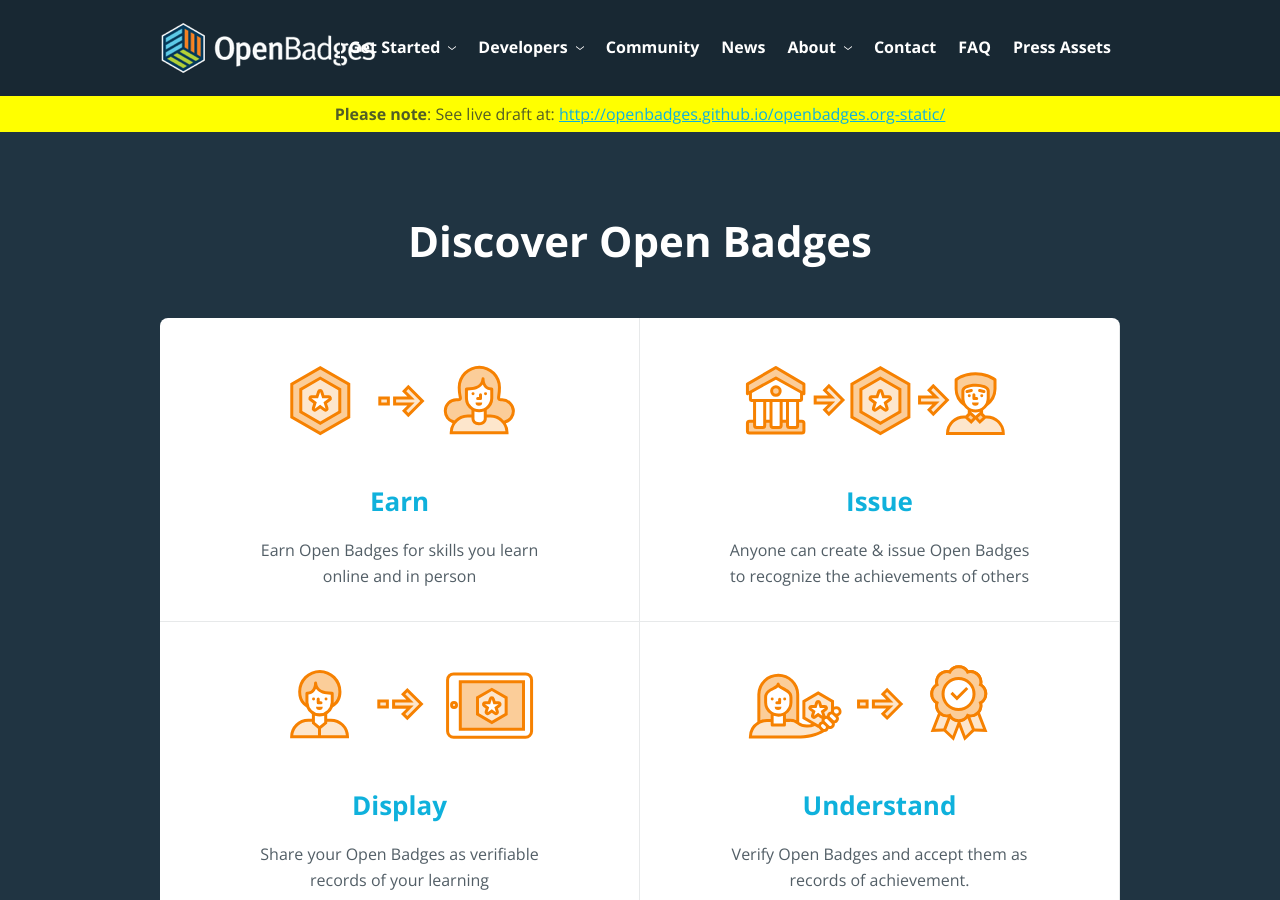
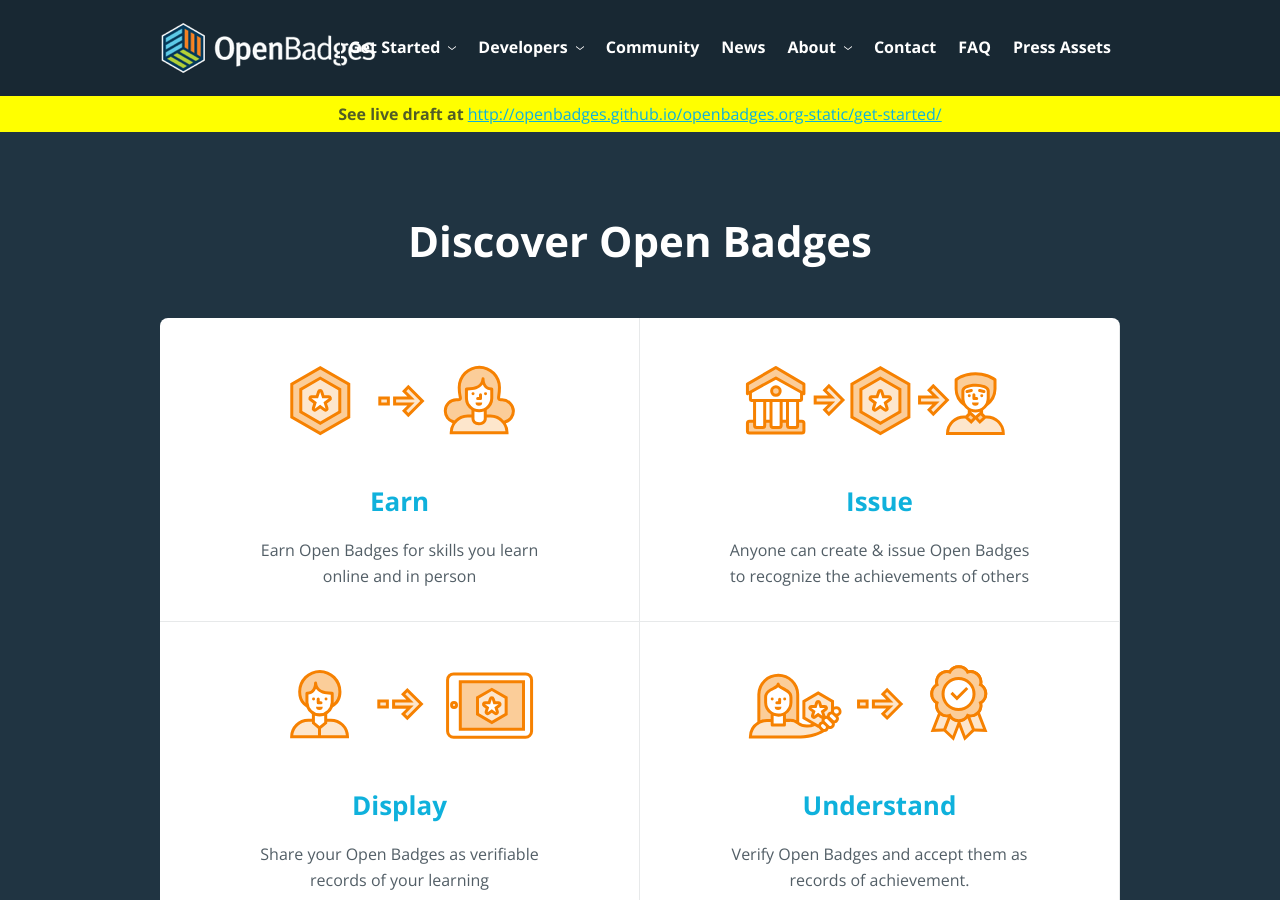
Before and after one commit to mozilla/openbadges.org-static, a Jekyll site: the page built from index.html, in a window 1280 px wide and 900 px high. Built offline with Jekyll 4.4.1, drawn with Linux system fonts in a browser that asks for light colours.

Commit message:
homepage edit

```diff
--- a/_layouts/page-twocol.html
+++ b/_layouts/page-twocol.html
@@ -18,7 +18,7 @@
 	<article class="contentblock">
 		<div style="width:100%;background:yellow;text-align:center;color:darkbrown;padding:10px 0">
 	      <p>
-	        <strong>Please note</strong>: See live draft at <a href="http://openbadges.github.io/openbadges.org-static/get-started/">http://openbadges.github.io/openbadges.org-static/get-started/</a>
+	        <strong>See live draft at </strong> <a href="http://openbadges.github.io/openbadges.org-static/get-started/">http://openbadges.github.io/openbadges.org-static/get-started/</a>
 	      </p>
 	    </div>
 
--- a/_layouts/page.html
+++ b/_layouts/page.html
@@ -3,9 +3,9 @@
 ---
 <main class="l-containerhorizontal l-containerhorizontal-offset l-containervertical-offsetlarge">
     <div style="width:100%;background:yellow;text-align:center;color:darkbrown;padding:10px 0">
-      <p>
-        <strong>Please note</strong>: This website is currently under construction. Please visit <a href="http://openbadges.org">http://openbadges.org</a> for the current published version.
-      </p>
+        <p>
+            <strong>See live draft at </strong> <a href="http://openbadges.github.io/openbadges.org-static/get-started/">http://openbadges.github.io/openbadges.org-static/get-started/</a>
+        </p>
     </div>
 	<article class="contentblock">
 		<h1 class="title title-large">{{ page.title }}</h1>
--- a/index.html
+++ b/index.html
@@ -4,7 +4,7 @@
     <main>
       <div style="width:100%;background:yellow;text-align:center;color:darkbrown;padding:10px 0">
         <p>
-          <strong>Please note</strong>: See live draft at: <a href="http://openbadges.github.io/openbadges.org-static/">http://openbadges.github.io/openbadges.org-static/</a>
+          <strong>See live draft at </strong> <a href="http://openbadges.github.io/openbadges.org-static/get-started/">http://openbadges.github.io/openbadges.org-static/get-started/</a>
         </p>
       </div>
       <section class="spotlight l-containerhorizontal l-containervertical-offset">
@@ -50,16 +50,18 @@
 
         <p class="title title-fill-partial title-thin title-narrow">Thousands of organizations across the world issue Open Badges, from non-profits to major employers to educational institutions at every level.</p>
       </section>
-
-      <div class="l-onecol l-containerhorizontal l-containervertical-offsetlarge">
+      <div class="l-onecol l-containerhorizontal">
+        <h1 class="title">Connected, verifiable credentials represented in portable image files</h1>
+      </div>
+      <div class="l-twocol l-containerhorizontal l-containervertical-offsetlarge" style="padding-bottom:70px;">
         <article class="contentblock">
-          <h1 class="title">Connected, verifiable credentials represented in portable image files</h1>
           <p>Open Badges are visual tokens of achievement, affiliation, authorization, or other trust relationship sharable across the web. Open Badges represent a more detailed picture than a CV or résumé as they can be presented in ever-changing combinations, creating a constantly evolving picture of a person’s lifelong learning.
           </p>
+
+        </article>
+        <article>
           <h2>Learn more about how badges are being used and how you can start earning, issuing and displaying Open Badges in your programs.
           </h2>
-        </article>
-        <article>
           <h2 class="title">Join the Conversation</h2>
           <ul class="ctafeature">
             <li>
```
